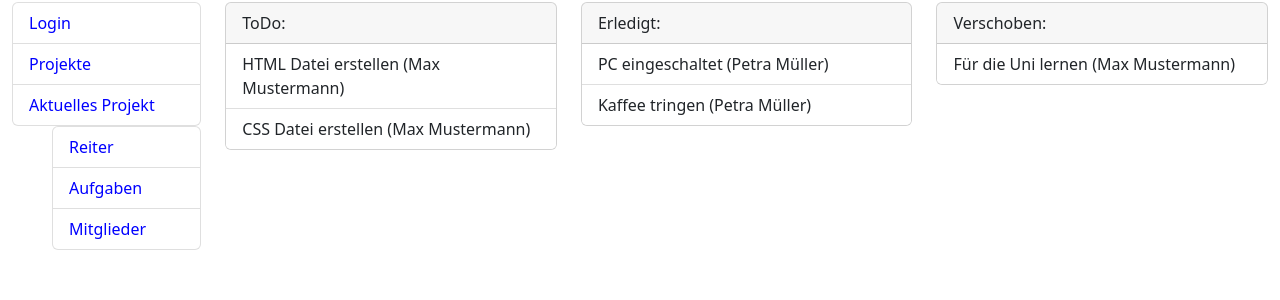
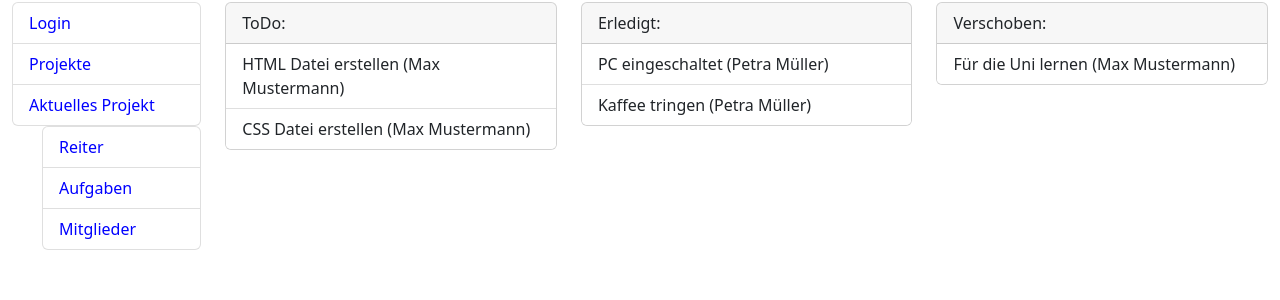
Before and after one commit to Neiknitram/Webentwicklung, a PHP site: page / in a window 1280 px wide. Shown: the part 134-434 px from the top of the page. Run offline with PHP 8.4, Linux system fonts and the light colour scheme.

Commit message:
CSS Attribut aus HTML-Datei entfernt und in style.css ergänzt.

```diff
--- a/index.html
+++ b/index.html
@@ -33,7 +33,7 @@
                                     <li class="list-group-item">Aktuelles Projekt</li>
                                 </ul>
                                 <!-- Side menu indented -->
-                                <ul class="list-group" style="margin-left: 40px;">
+                                <ul class="list-group menu-intendted">
                                     <li class="list-group-item">Reiter</li>
                                     <li class="list-group-item">Aufgaben</li>
                                     <li class="list-group-item">Mitglieder</li>
--- a/style.css
+++ b/style.css
@@ -8,3 +8,7 @@ header {
 .sidemneu li {
     color: blue;
 }
+
+.menu-intendted {
+    margin-left: 30px;
+}
```
